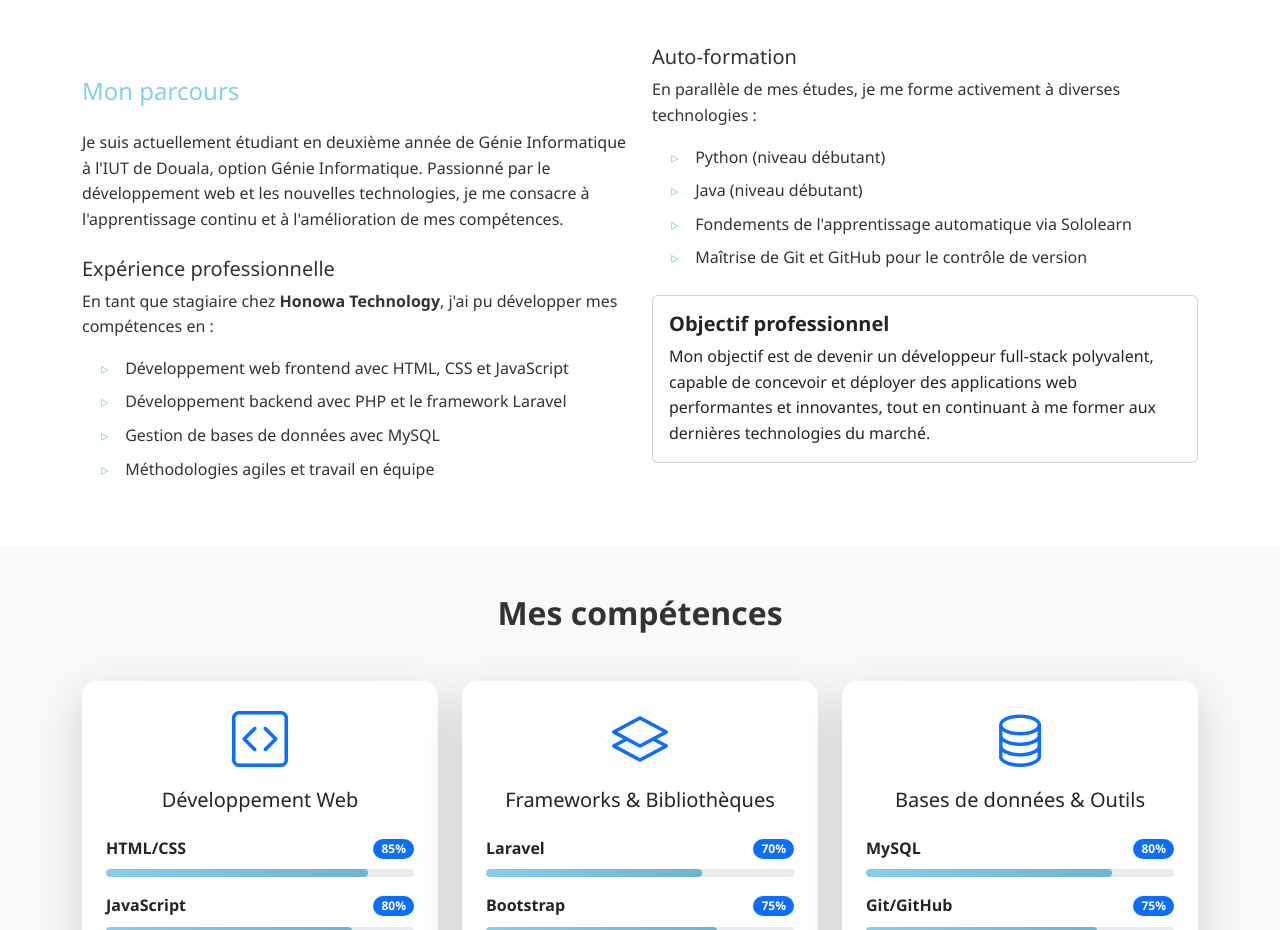
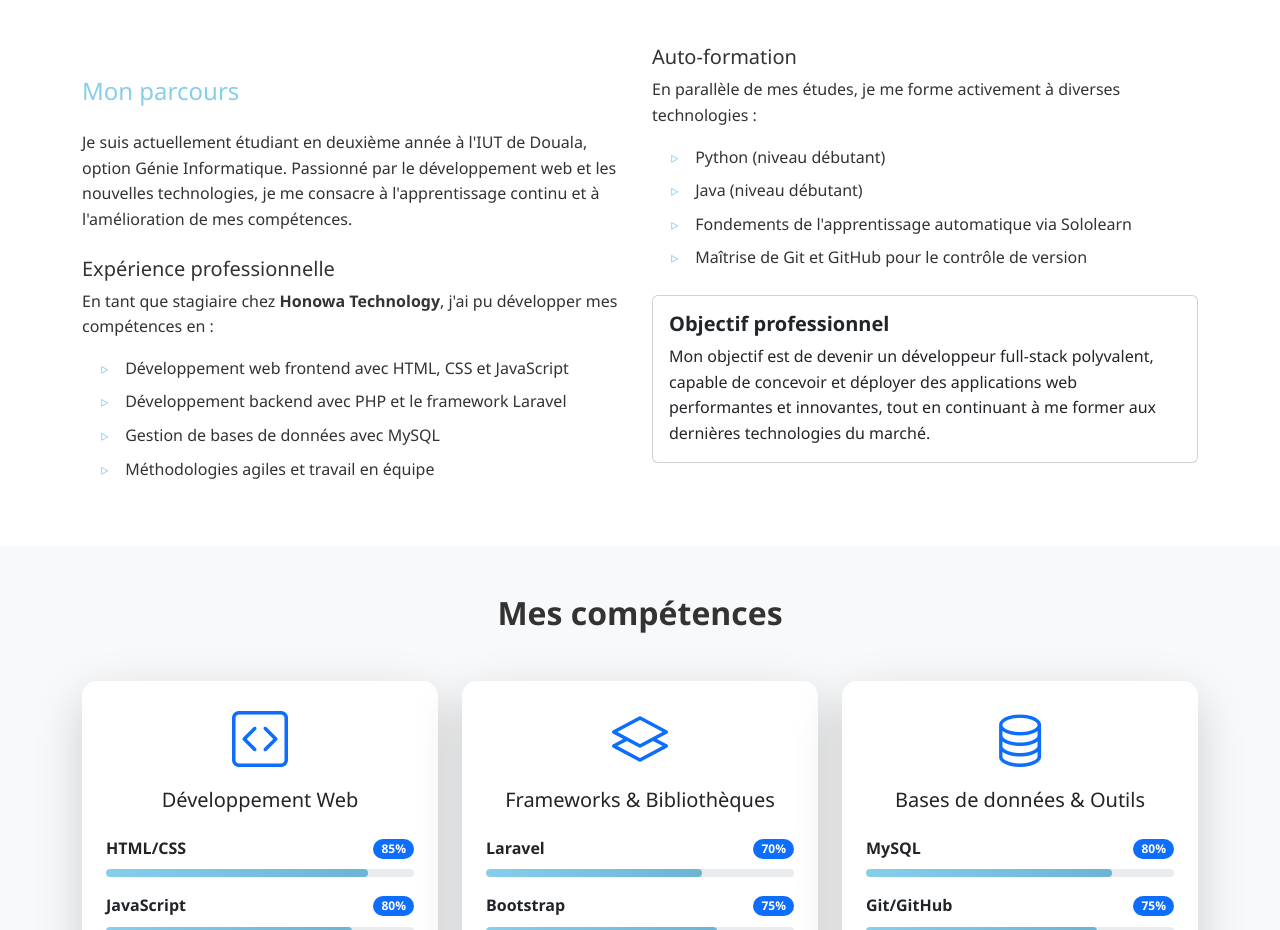
Before and after one commit to kamdem237-png/portfolio, a plain HTML site: page index.html in a window 1280 px wide. Shown: the part 949-1879 px from the top of the page. Drawn offline with nearby package versions, Linux system fonts and the light colour scheme.

Commit message:
Update text in about section

```diff
--- a/index.html
+++ b/index.html
@@ -83,7 +83,7 @@
             <div class="row">
                 <div class="col-lg-6">
                     <h3 class="h4 mb-4">Mon parcours</h3>
-                    <p>Je suis actuellement étudiant en deuxième année de Génie Informatique à l'IUT de Douala, option
+                    <p>Je suis actuellement étudiant en deuxième année à l'IUT de Douala, option
                         Génie Informatique. Passionné par le développement web et les nouvelles technologies, je me
                         consacre à l'apprentissage continu et à l'amélioration de mes compétences.</p>
 
```
